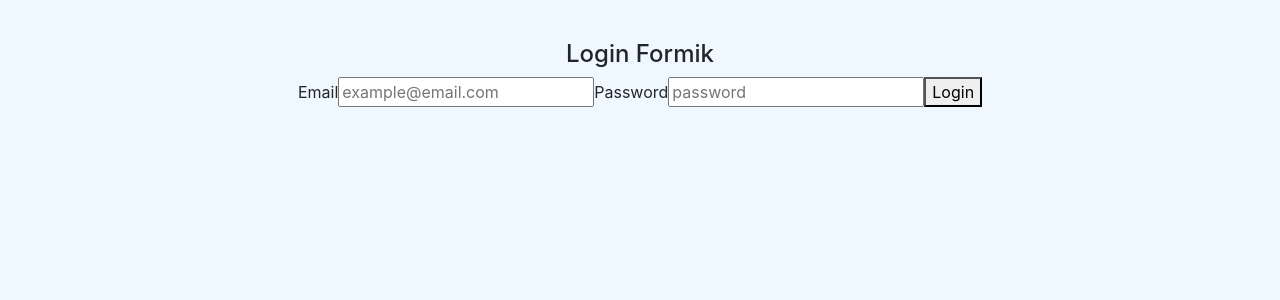
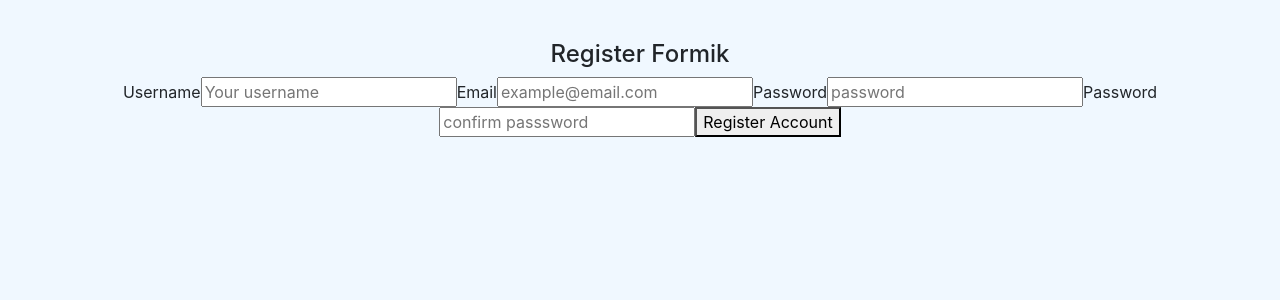
Before and after one commit to marckes04/proyectoOB_1, a React (Create React App) app: page / in a window 1280 px wide. Shown: the top 300 px of the page. Built offline with nearby package versions, Linux system fonts and the light colour scheme.

Commit message:
first commit

```diff
--- a/src/App.js
+++ b/src/App.js
@@ -11,6 +11,7 @@
 import Father from './components/container/father';
 import OptionalRender from './components/pure/OptionalRender';
 import LoginFormik from './components/pure/forms/loginFormik';
+import RegisterFormik from './components/pure/forms/registerFormik';
 
 
 
@@ -42,8 +43,10 @@
 
       {/*Ejemplos de uso de Formik y YUP*/}
 
-      <LoginFormik></LoginFormik>
 
+      {/*<LoginFormik></LoginFormik>*/}
+
+<RegisterFormik></RegisterFormik>
     </div>
   );
 }
--- /dev/null
+++ b/src/components/pure/forms/registerFormik.jsx
@@ -0,0 +1,136 @@
+import React from 'react';
+import { Formik, Form, Field, ErrorMessage } from 'formik';
+import * as Yup from 'yup';
+
+// Models
+import { ROLES } from '../../../models/roles.enum';
+import { User } from '../../../models/user.class';
+
+const Registerformik = () => {
+
+    let user = new User();
+
+    const initialValues = {
+        username: '',
+        email: '',
+        password: '',
+        confirm: '', // to confirm password
+        role: ROLES.USER
+    }
+
+    const registerSchema = Yup.object().shape(
+        {
+            username: Yup.string()
+                .min(6, 'Username too short')
+                .max(12, 'Username too long')
+                .required('Username is required'),
+            email: Yup.string()
+                .email('Invalid email format')
+                .required('Email is required'),
+            role: Yup.string()
+                .oneOf([ROLES.USER, ROLES.ADMIN], 'You must select a Role: User / Admin')
+                .required('Role is required'),
+            password: Yup.string()
+                .min(8, 'Password too short')
+                .required('Password is required'),
+            confirm: Yup.string()
+                .when("password", {
+                    is: value => (value && value.length > 0 ? true : false),
+                    then: Yup.string().oneOf(
+                        [Yup.ref("password")],
+                        '¡Passwords must match!'
+                    )
+                }).required('You must confirm the password')
+        }
+    )
+
+    const submit = (values) => {
+        alert('Register user')
+    }
+
+    return (
+        <div>
+            <h4>Register Formik</h4>
+            <Formik
+                initialValues = {initialValues}
+                // *** Yup Validation Schema ***
+                validationSchema = {registerSchema}
+                // ** onSubmit Event
+                onSubmit={async (values) => {
+                    await new Promise((r) => setTimeout(r, 1000));
+                    alert(JSON.stringify(values, null, 2))
+                }}
+            >
+
+            {({ values,
+                    touched,
+                    errors,
+                    isSubmitting,
+                    handleChange,
+                    handleBlur }) => (
+                        <Form>
+                            <label htmlFor="username">Username</label>
+                            <Field id="username" type="text" name="username" placeholder="Your username" />
+
+                            {/* Username Errors */}
+                            {
+                                errors.username && touched.username &&
+                                (
+                                    <ErrorMessage name="username" component='div'></ErrorMessage>
+                                )
+                            }
+
+                            <label htmlFor="email">Email</label>
+                            <Field id="email" type="email" name="email" placeholder="example@email.com" />
+
+                            {/* Email Errors */}
+                            {
+                                errors.email && touched.email &&
+                                (
+                                    <ErrorMessage name="email" component='div'></ErrorMessage>
+                                )
+                            }
+
+                            <label htmlFor="password">Password</label>
+                            <Field
+                                id="password"
+                                name="password"
+                                placeholder="password"
+                                type='password'
+                            />
+                            {/* Password Errors */}
+                            {
+                                errors.password && touched.password &&
+                                (
+                                    <ErrorMessage name="password" component='div'></ErrorMessage>
+                                )
+                            }
+
+                            <label htmlFor="confirm">Password</label>
+                            <Field
+                                id="confirm"
+                                name="confirm"
+                                placeholder="confirm passsword"
+                                type='password'
+                            />
+                            {/* Confirm Password Errors */}
+                            {
+                                errors.confirm && touched.confirm &&
+                                (
+                                    <ErrorMessage name="confirm" component='div'></ErrorMessage>
+                                )
+                            }
+
+                            <button type="submit">Register Account</button>
+                            {isSubmitting ? (<p>Sending your credentials...</p>): null}
+
+                        </Form>
+                    )
+            }
+
+            </Formik>
+        </div>
+    );
+}
+
+export default Registerformik;
--- /dev/null
+++ b/src/models/roles.enum.js
@@ -0,0 +1,4 @@
+export const ROLES ={
+    USER: 'user',
+    ADMIN:  'admin'
+}
--- /dev/null
+++ b/src/models/user.class.js
@@ -0,0 +1,16 @@
+import { ROLES } from "./roles.enum";
+
+export class User{
+    username = '';
+    email = '';
+    password = '';
+    role = ROLES.USER
+
+    constructor(username, email, password,role)
+    {
+        this.username = username;
+        this.email = email;
+        this.password = password;
+        this.role = role;
+    }
+}
```
